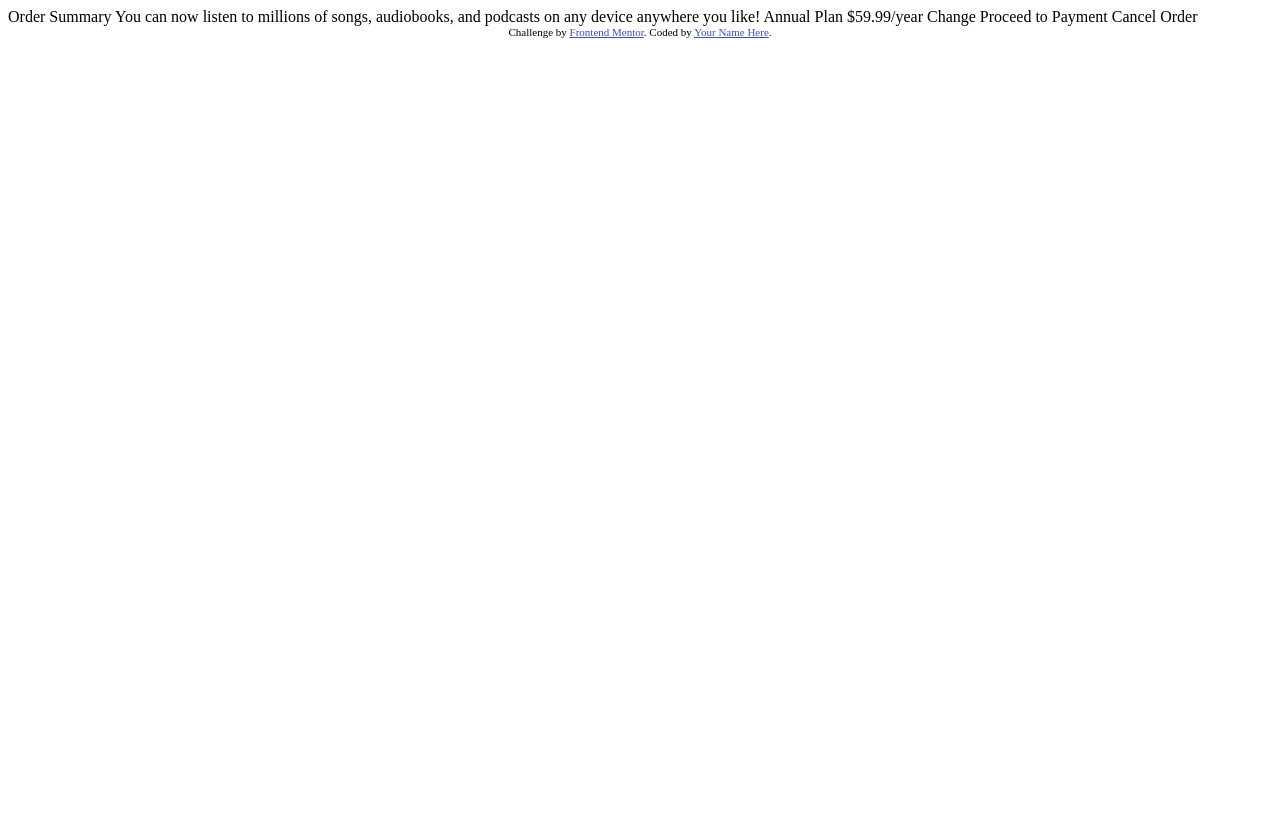
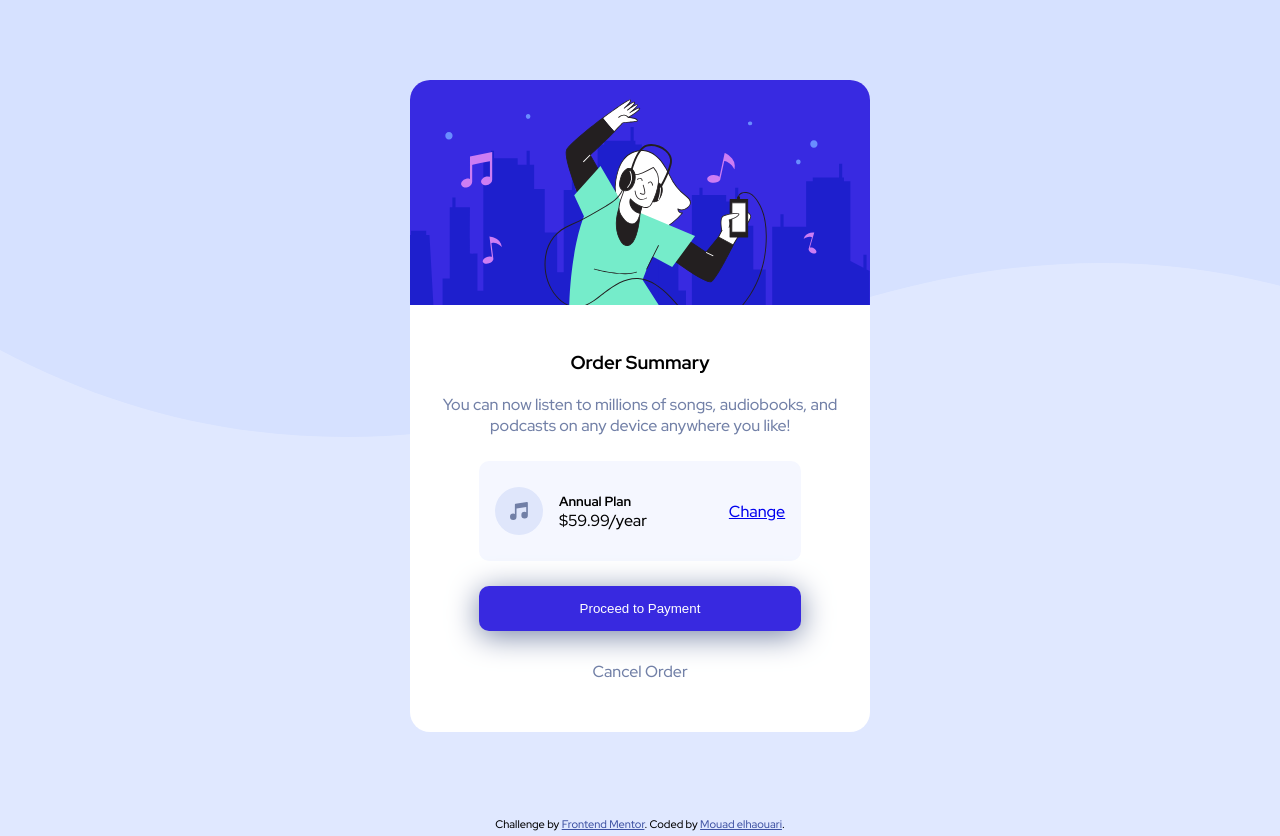
Before and after one commit to mouad-eh/order-summary-component, a plain HTML site: page index.html in a window 1280 px wide. Before the commit the page ends 800 px from the top, so only its background shows below. Drawn offline with Linux system fonts and the light colour scheme.

Commit message:
challenge done but clean code

```diff
--- a/index.html
+++ b/index.html
@@ -1,37 +1,54 @@
 <!DOCTYPE html>
 <html lang="en">
+
 <head>
 	<meta charset="UTF-8">
-  <meta name="viewport" content="width=device-width, initial-scale=1.0"> <!-- displays site properly based on user's device -->
-
+	<meta name="viewport" content="width=device-width, initial-scale=1.0">
+  	<!-- displays site properly based on user's device -->
+  	<link rel="stylesheet" href="style.css">
   	<link rel="icon" type="image/png" sizes="32x32" href="./images/favicon-32x32.png">
-
+	<link rel="preconnect" href="https://fonts.googleapis.com">
+	<link rel="preconnect" href="https://fonts.gstatic.com" crossorigin>
+	<link href="https://fonts.googleapis.com/css2?family=Red+Hat+Display:wght@500;700;900&display=swap" rel="stylesheet">
   	<title>Frontend Mentor | Order summary card</title>
 
   	<!-- Feel free to remove these styles or customise in your own stylesheet 👍 -->
   	<style>
-    .attribution { font-size: 11px; text-align: center; }
-    .attribution a { color: hsl(228, 45%, 44%); }
+    	.attribution {
+      		font-size: 11px;
+      		text-align: center;
+    	}
+
+    	.attribution a {
+      		color: hsl(228, 45%, 44%);
+    	}
   	</style>
 </head>
+
 <body>
+	<div id="card">
+		<img src="images/illustration-hero.svg" id="illustration-hero" alt="">
+		<h3>Order Summary</h3>
 
-  Order Summary
-
+  		<p>
 			You can now listen to millions of songs, audiobooks, and podcasts on any
 			device anywhere you like!
-
-  Annual Plan
-  $59.99/year
-
-  Change
-
-  Proceed to Payment
-  Cancel Order
-
+		</p>
+		<div id="annual-plan">
+			<img src="images/icon-music.svg" alt="">
+			<div id="some-text">
+				<h5>Annual Plan</h5>
+				<p>$59.99/year</p>
+			</div>
+			<a href="#">Change</a>
+		</div>
+		<button>Proceed to Payment</button>
+		<a href="#">Cancel Order</a>
+	</div>
 	<div class="attribution">
     	Challenge by <a href="https://www.frontendmentor.io?ref=challenge" target="_blank">Frontend Mentor</a>.
-    Coded by <a href="#">Your Name Here</a>.
+    	Coded by <a href="https://github.com/mouad-eh/">Mouad elhaouari</a>.
   	</div>
 </body>
+
 </html>
--- /dev/null
+++ b/style.css
@@ -0,0 +1,85 @@
+body{
+    margin: 0%;
+    padding: 0%;
+    text-align: center;
+    background-image: url(images/pattern-background-desktop.svg);
+    background-repeat: no-repeat;
+    background-color: hsl(225, 100%, 94%);
+    font-family: 'Red Hat Display', sans-serif;
+}
+
+#card{
+    border-radius: 20px;
+    margin: 10vh 32vw;
+    background-color: white;
+}
+#card #illustration-hero{
+    width: 100%;
+    border-radius: 20px 20px 0 0;
+}
+#card h3{
+    margin-top: 40px;
+}
+#card > p{
+    color: hsl(224, 23%, 55%);
+    margin: auto 25px 25px;
+}
+#card #annual-plan{
+    background-color: hsl(225, 100%, 98%);
+    border-radius: 10px;
+    display: flex;
+    align-items: baseline;
+    height: 100px;
+    margin: auto 15% 25px;
+    text-align: start;
+}
+#annual-plan img{
+    margin: auto 5%;
+}
+#annual-plan #some-text {
+    margin: auto 0;
+}
+#annual-plan #some-text h5{
+    margin: 0;
+}
+#annual-plan #some-text p{
+    margin: 0;
+}
+#annual-plan a{
+    display: block;
+    /* text-decoration: none; */
+    /* color: hsl(224, 23%, 55%); */
+    margin: auto 5% auto auto;
+}
+#annual-plan a:hover{
+    color: hsl(245, 57%, 63%);
+    text-decoration: none;
+}
+#card button{
+    color:white;
+    background-color: hsl(245, 75%, 52%);
+    border: none;
+    padding: 10px;
+    width: 70%;
+    border-radius: 10px;
+    box-shadow: 0 5px 30px hsl(224, 21%, 56%);
+    padding: 15px;
+}
+#card button:hover{
+    background-color: hsl(245, 57%, 63%);
+}
+#card > a {
+    display: block;
+    text-decoration: none;
+    color: hsl(224, 23%, 55%);
+    padding: 20px;
+    padding-top: 30px;
+    padding-bottom: 50px;
+}
+#card > a:hover{
+    color: darkblue;
+}
+.attribution{
+    margin: 0;
+    padding: 5px;
+}
```
Lines whose indentation alone changed are shown as unchanged.
